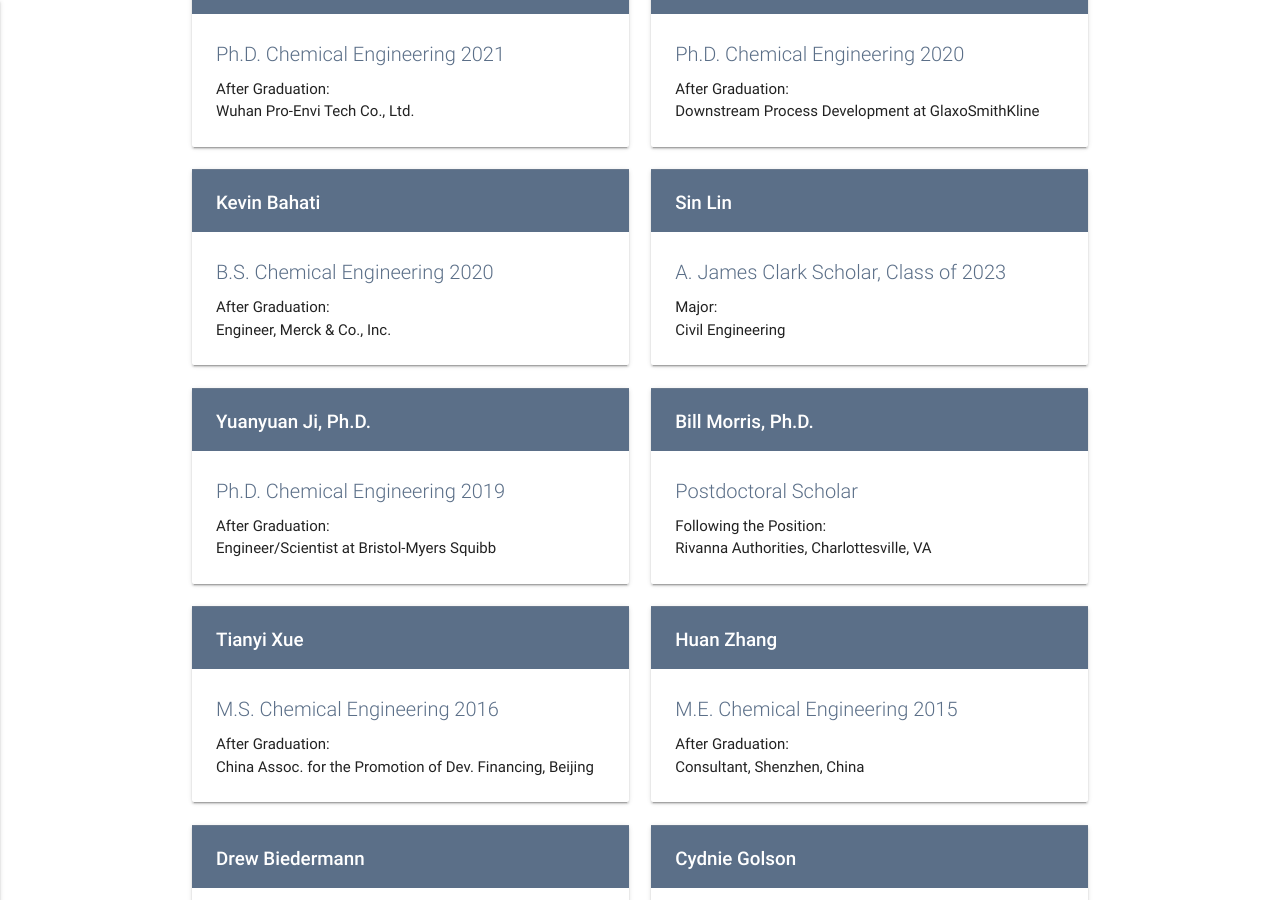
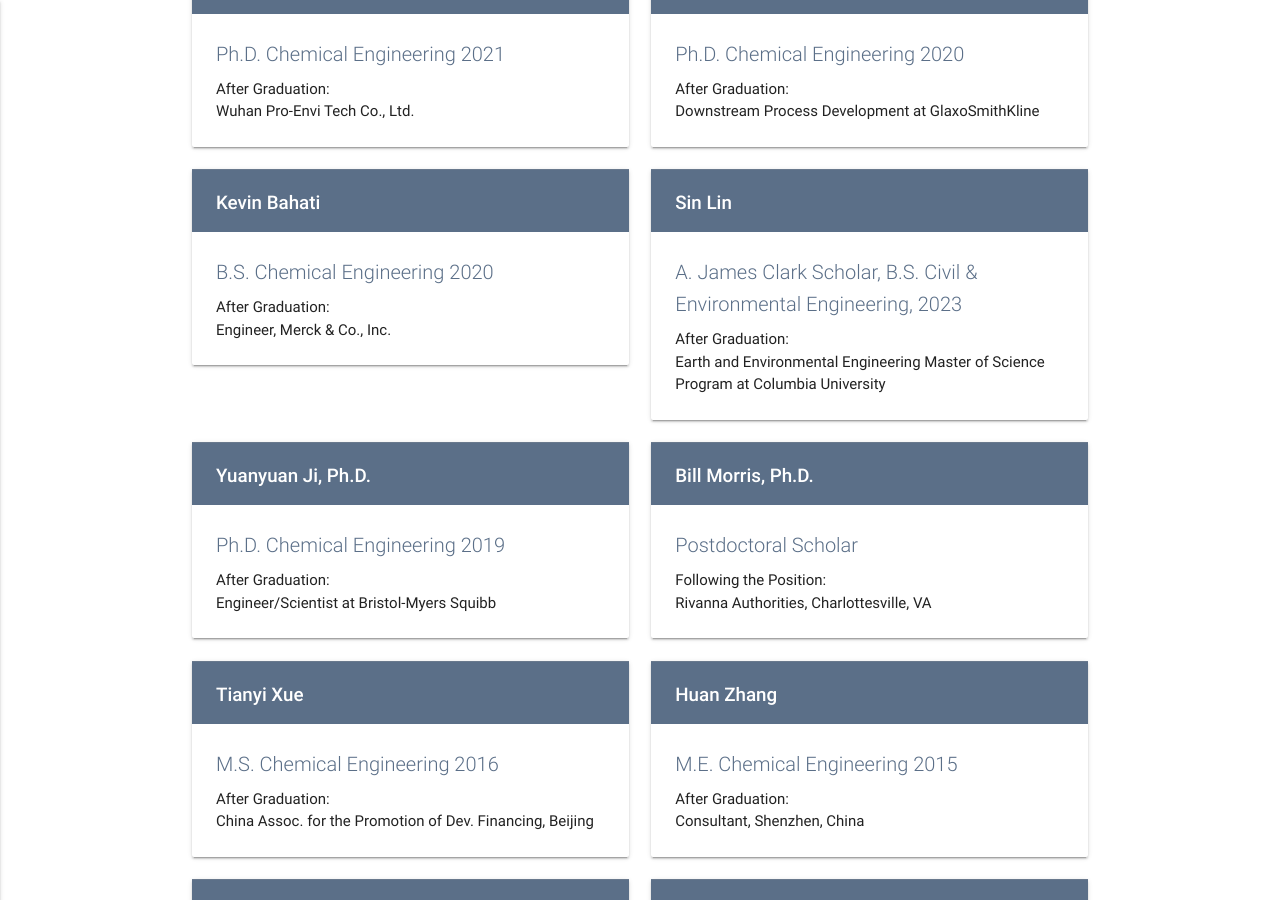
Before and after one commit to geisegroup/geisegroup.github.io, a Jekyll site: the page built from people.md, in a window 1280 px wide and 900 px high, scrolled down 3959 px. Built offline with Jekyll 4.4.1, drawn with Linux system fonts in a browser that asks for light colours; nearby versions of some CDN libraries.

Commit message:
Update sinLin.html

```diff
--- a/_alumniMembers/sinLin.html
+++ b/_alumniMembers/sinLin.html
@@ -1,7 +1,7 @@
 ---
 name: Sin Lin
-title: A. James Clark Scholar, Class of 2023
-afterPrefix: Major
-afterText: Civil Engineering
+title: A. James Clark Scholar, B.S. Civil & Environmental Engineering, 2023
+afterPrefix: After Graduation
+afterText: Earth and Environmental Engineering Master of Science Program at Columbia University
 orderBy: 99
 ---
```
